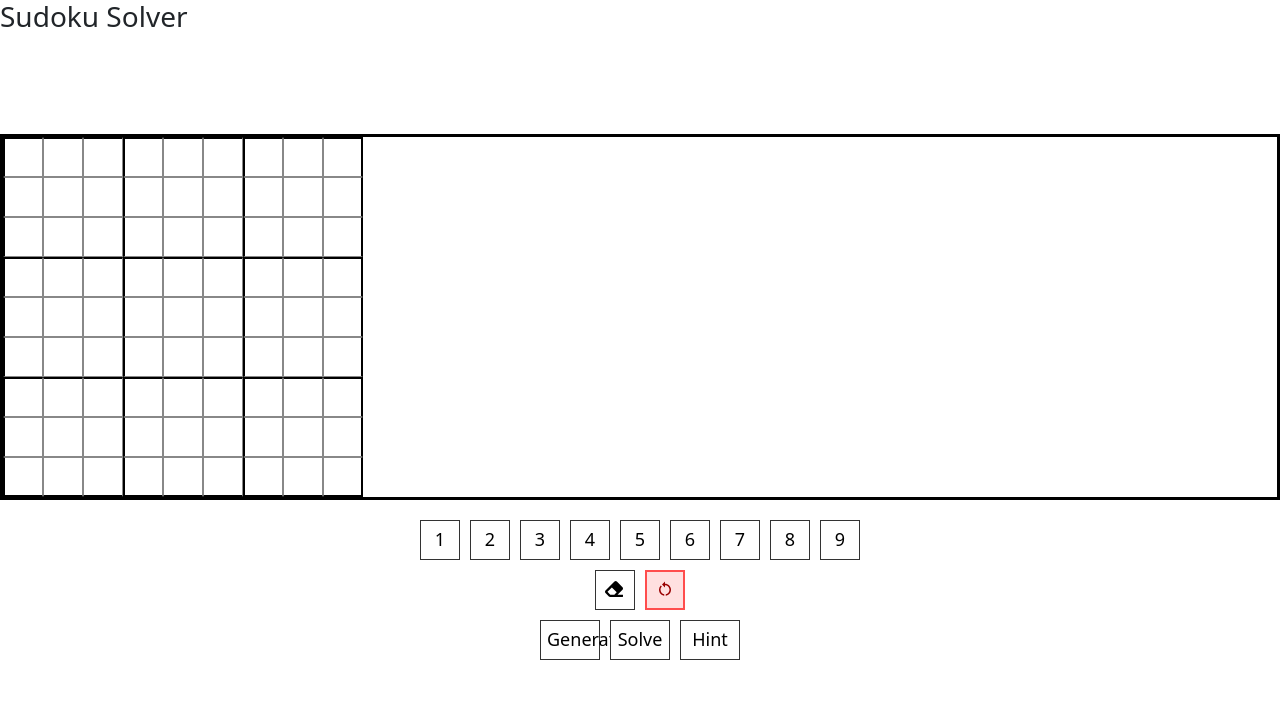
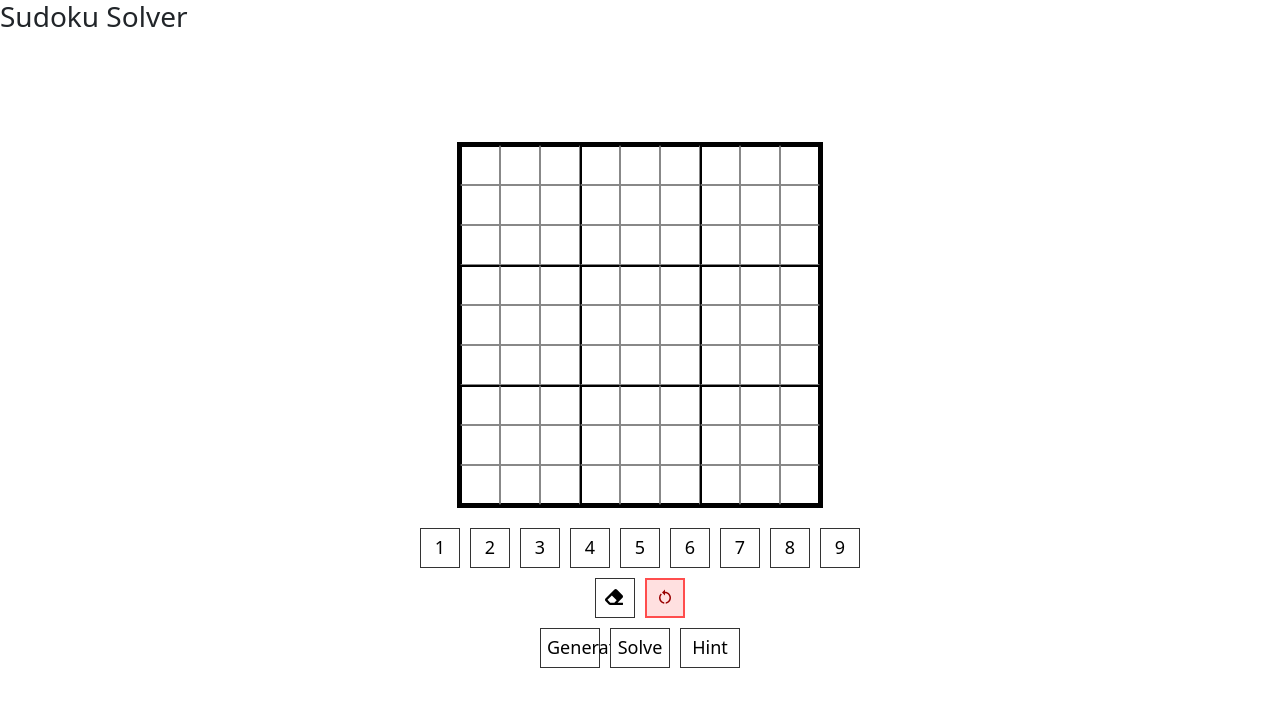
Before and after one commit to acortez1003/sudoku-solver, a React (Vite) app: page / in a window 1280 px wide. Shown: the top 706 px of the page. Built offline with nearby package versions, Linux system fonts and the light colour scheme.

Commit message:
fix formatting + grid refresh

```diff
--- a/src/components/SudokuBoard.jsx
+++ b/src/components/SudokuBoard.jsx
@@ -1,4 +1,4 @@
-import React, { useState } from 'react';
+import React, { useState, useEffect } from 'react';
 import '../styles/SudokuBoard.css';
 import NumberPad from './NumberPad';
 import HintBox from './HintBox';
@@ -59,6 +59,12 @@ const SudokuBoard = () => {
         newUserInputs.add(cellId);
       }
     }
+
+    setHistory(prev => [...prev, {
+      grid: grid.map(r => [...r]),
+      userInputs: new Set(userInputs),
+      pencilMarks: JSON.parse(JSON.stringify(pencilMarks)),
+    }]);
 
     setGrid(newGrid);
     setUserInputs(newUserInputs);
@@ -218,7 +224,6 @@ const SudokuBoard = () => {
     setHistory(prev => prev.slice(0, -1));
   };
 
-
   function shouldHighlight(cellId, number, hint) {
     if (!hint) return false;
 
@@ -238,6 +243,18 @@ const SudokuBoard = () => {
 
     return '';
   }
+
+  useEffect(() => {
+    if (!showHintBox) return;
+
+    const updatedPencilMarks = generatePencilMarks(grid);
+    const updatedHints = findHints(grid, updatedPencilMarks);
+
+    setHints(updatedHints);
+    setHintIndex(0);
+    setPencilMarks(updatedPencilMarks);
+  }, [grid, showHintBox]);
+
 
 
   return (
--- a/src/styles/HintBox.css
+++ b/src/styles/HintBox.css
@@ -1,6 +1,7 @@
 .hint-box {
   border: 2px solid #ccc;
   padding: 10px;
+  margin-top: 200px;
   margin-left: 30px;
   width: 220px;
   background-color: #f9f9f9;
--- a/src/styles/SudokuBoard.css
+++ b/src/styles/SudokuBoard.css
@@ -1,8 +1,17 @@
-.board-wrapper {
+.board-wrapper-hint {
+  display: flex;
+  flex-direction: row;
+  justify-content: center;
+  align-items: flex-start;
+  gap: 20px;
+}
+
+.board-and-controls {
   display: flex;
   flex-direction: column;
   align-items: center;
 }
+
 
 .sudoku-grid {
   display: flex;
```
